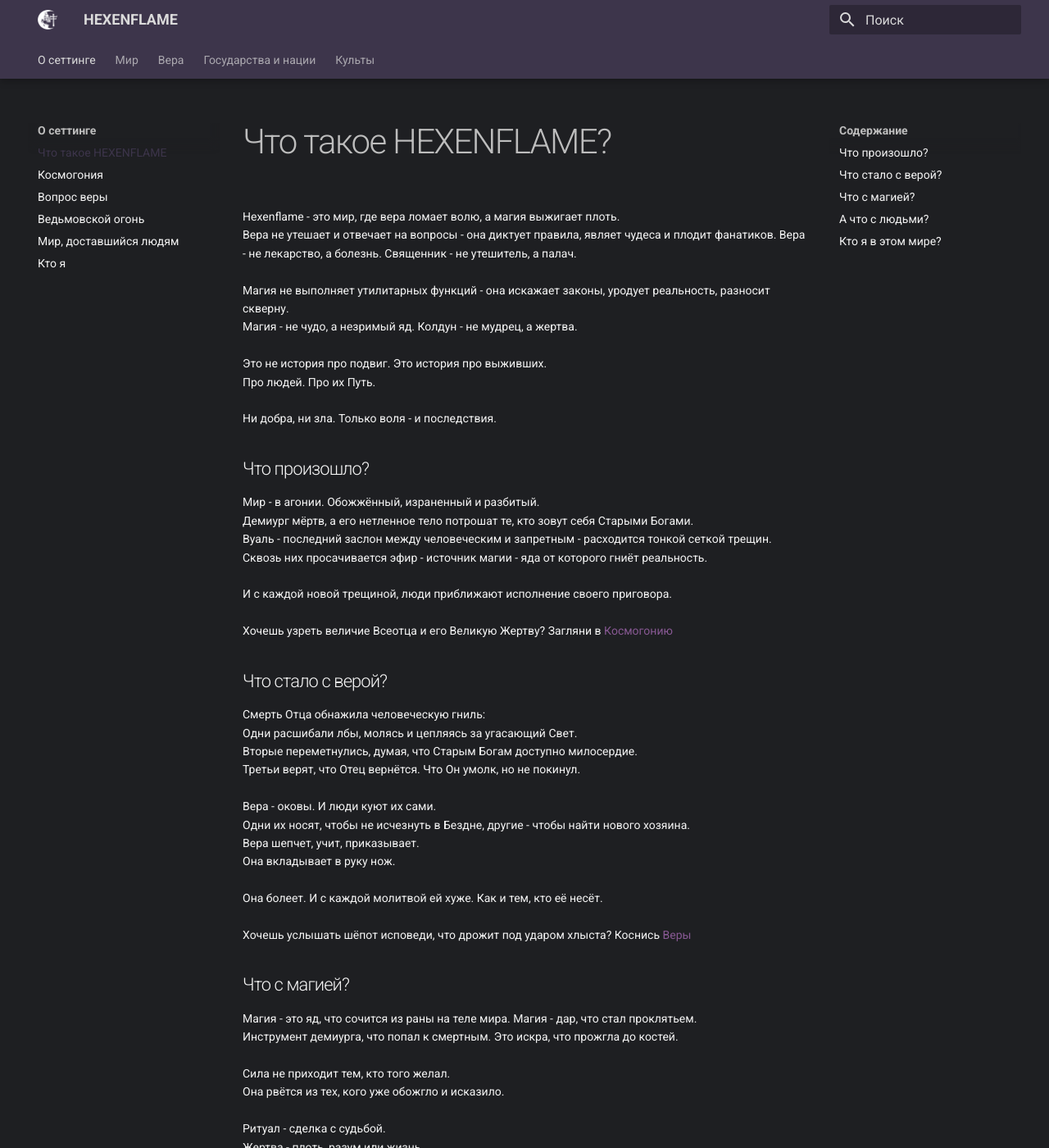
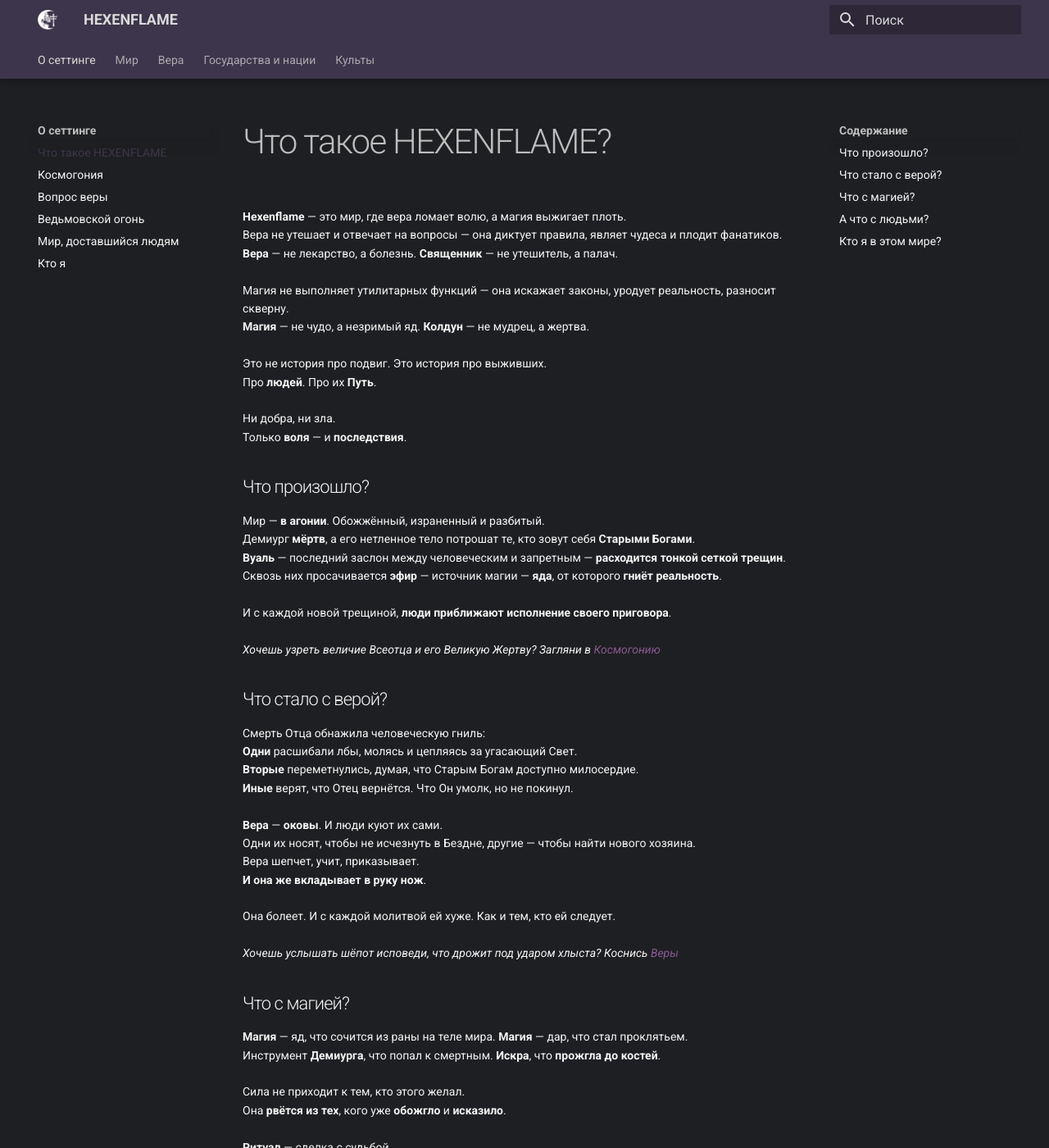
Before and after one commit to kiothesungod/hexenflame, an MkDocs documentation site: the page built from docs/start/index.md, in a window 1280 px wide and 1400 px high. Shown: the whole window at 82% size. Built offline with MkDocs 1.6.1 and Material for MkDocs 9.7.7, drawn with Linux system fonts in a browser that asks for light colours; some web fonts are replaced; some of the changed text lies outside the part shown.

Commit message:
Update index.md

```diff
--- a/docs/start/index.md
+++ b/docs/start/index.md
@@ -1,75 +1,77 @@
 # Что такое HEXENFLAME?
-Hexenflame - это мир, где вера ломает волю, а магия выжигает плоть.<br>
-Вера не утешает и отвечает на вопросы - она диктует правила, являет чудеса и плодит фанатиков. Вера - не лекарство, а болезнь. Священник - не утешитель, а палач.<br>
+**Hexenflame** — это мир, где вера ломает волю, а магия выжигает плоть.<br>
+Вера не утешает и отвечает на вопросы — она диктует правила, являет чудеса и плодит фанатиков. **Вера** — не лекарство, а болезнь. **Священник** — не утешитель, а палач.<br>
 <br>
-Магия не выполняет утилитарных функций - она искажает законы, уродует реальность, разносит скверну.<br> Магия - не чудо, а незримый яд. Колдун - не мудрец, а жертва.<br>
+Магия не выполняет утилитарных функций — она искажает законы, уродует реальность, разносит скверну.<br> **Магия** — не чудо, а незримый яд. **Колдун** — не мудрец, а жертва.<br>
 <br>
 Это не история про подвиг. Это история про выживших.<br>
-Про людей. Про их Путь.<br>
+Про **людей**. Про их **Путь**.<br>
 <br>
-Ни добра, ни зла. Только воля - и последствия.<br>
+Ни добра, ни зла.<br>
+Только **воля** — и **последствия**.<br>
 ## Что произошло?
-Мир - в агонии. Обожжённый, израненный и разбитый.<br>
-Демиург мёртв, а его нетленное тело потрошат те, кто зовут себя Старыми Богами.<br>
-Вуаль - последний заслон между человеческим и запретным - расходится тонкой сеткой трещин. Сквозь них просачивается эфир - источник магии - яда от которого гниёт реальность.<br>
+Мир — **в агонии**. Обожжённый, израненный и разбитый.<br>
+Демиург **мёртв**, а его нетленное тело потрошат те, кто зовут себя **Старыми Богами**.<br>
+**Вуаль** — последний заслон между человеческим и запретным — **расходится тонкой сеткой трещин**.<br>
+Сквозь них просачивается **эфир** — источник магии — **яда**, от которого **гниёт реальность**.<br>
 <br>
-И с каждой новой трещиной, люди приближают исполнение своего приговора.<br>
+И с каждой новой трещиной, **люди приближают исполнение своего приговора**.<br>
 <br>
-Хочешь узреть величие Всеотца и его Великую Жертву? Загляни в [Космогонию](./start/about_cosmogony.md)
+*Хочешь узреть величие Всеотца и его Великую Жертву? Загляни в [Космогонию](./start/about_cosmogony.md)*
 ## Что стало с верой?
 Смерть Отца обнажила человеческую гниль:<br>
-Одни расшибали лбы, молясь и цепляясь за угасающий Свет.<br>
-Вторые переметнулись, думая, что Старым Богам доступно милосердие. <br>
-Третьи верят, что Отец вернётся. Что Он умолк, но не покинул.<br>
+**Одни** расшибали лбы, молясь и цепляясь за угасающий Свет.<br>
+**Вторые** переметнулись, думая, что Старым Богам доступно милосердие. <br>
+**Иные** верят, что Отец вернётся. Что Он умолк, но не покинул.<br>
 <br>
-Вера - оковы. И люди куют их сами.<br>
-Одни их носят, чтобы не исчезнуть в Бездне, другие - чтобы найти нового хозяина.<br>
+**Вера** — **оковы**. И люди куют их сами.<br>
+Одни их носят, чтобы не исчезнуть в Бездне, другие — чтобы найти нового хозяина.<br>
 Вера шепчет, учит, приказывает.<br>
-Она вкладывает в руку нож.<br>
+**И она же вкладывает в руку нож**.<br>
 <br>
-Она болеет. И с каждой молитвой ей хуже. Как и тем, кто её несёт.<br>
+Она болеет. И с каждой молитвой ей хуже. Как и тем, кто ей следует.<br>
 <br>
-Хочешь услышать шёпот исповеди, что дрожит под ударом хлыста? Коснись [Веры](./start/about_faith.md)
+*Хочешь услышать шёпот исповеди, что дрожит под ударом хлыста? Коснись [Веры](./start/about_faith.md)*
 ## Что с магией?
-Магия - это яд, что сочится из раны на теле мира. Магия - дар, что стал проклятьем.<br>
-Инструмент демиурга, что попал к смертным. Это искра, что прожгла до костей.<br>
+**Магия** — яд, что сочится из раны на теле мира. **Магия** — дар, что стал проклятьем.<br>
+Инструмент **Демиурга**, что попал к смертным. **Искра**, что **прожгла до костей**.<br>
 <br>
-Сила не приходит тем, кто того желал.<br>
-Она рвётся из тех, кого уже обожгло и исказило.<br>
+Сила не приходит к тем, кто этого желал.<br>
+Она **рвётся из тех**, кого уже **обожгло** и **исказило**.<br>
 <br>
-Ритуал - сделка с судьбой.<br>
-Жертва - плоть, разум или жизнь.<br>
-Ошибка - всполох, что обуглит плоть.<br>
-Успех - чудо, за которое заплатят потомки.<br>
-Это пламя на теле тлеющего мира.<br>
-В которое жертвуют людские души.<br>
+**Ритуал** — сделка с судьбой.<br>
+**Жертва** — плоть, разум или жизнь.<br>
+**Ошибка** — всполох, что обуглит плоть.<br>
+**Успех** — чудо, за которое заплатят потомки.<br>
+Это **пламя** на теле тлеющего мира.<br>
+В которое жертвуют **людские души**.<br>
 <br>
-Хочешь ощутить его кожей, плотью и костями? Ощути на себе [Ведьмовской огонь](./start/about_magic.md)
+*Хочешь ощутить его кожей, плотью и костями? Ощути на себе [Ведьмовской огонь](./start/about_magic.md)*
 ## А что с людьми?
 Разбитые и собранные, разобщённые и единые.<br>
 Чувствующие, холодные, раненые и жестокие.<br>
 Лишённые. Выжженные.<br>
-Люди.<br>
+**Люди**.<br>
 <br>
-Смерть Отца разрушила привычный мир. Пламя чудес угасло, а империи утонули в его пепле. Люди цепляются за немногое, что успели спасти - и множат это, бережно храня. Они любят, ненавидят, смеются, плачут.<br>
+Смерть **Отца** разрушила **привычный мир**. Пламя чудес угасло, а империи утонули в его пепле. Люди цепляются за немногое, что успели спасти — и множат это, бережно храня. Они любят, ненавидят, смеются, плачут.<br>
 <br>
 Слагают легенды о временах, что не успели застать.<br>
 Поют колыбельные детям, чтобы не слышать шепот мёртвых.<br>
 Возводят из руин, когда уже некуда идти.<br>
 Горько воют, когда угасает свет.<br>
 <br>
-В их несломленной воле - отблеск божественного.<br>
-В тёмных желаниях - эхо потустороннего.<br>
+В их несломленной **воле** — отблеск **божественного**.<br>
+В тёмных **желаниях** — эхо **потустороннего**.<br>
 <br>
-Хочешь понять, чем они живут и за что умирают? Приди в [Мир, доставшийся людям](./start/about_story.md)
+*Хочешь понять, чем они живут и за что умирают? Приди в [Мир, доставшийся людям](./start/about_story.md)*
 ## Кто я в этом мире?
-Ты - рука, что до крови сжимает клинок.<br>
-Ты - прах, что развеет ветер.<br>
-Ты - тот, у кого есть Путь.<br>
-Путь, который стоит того, чтобы его пройти.<br>
+**Ты** — **рука**, что до крови сжимает клинок.<br>
+**Ты** — **прах**, что развеет ветер.<br>
+**Ты** — тот, у кого есть **Путь**.<br>
+**Путь**, который **стоит** того, чтобы его **пройти**.<br>
 <br>
-Ты не станешь героем. Мир забудет твоё имя.<br>
-Но пройденный Путь оставит в нём след.<br>
-Пройденный по той тропе, что выберешь ты.<br>
+Ты не станешь **героем**. **Мир забудет твоё имя**.<br>
+Но пройденный **Путь оставит в нём след**.<br>
+Пройденный по той тропе, что выберешь **ты**.<br>
 <br>
-Забыл себя? Начни с простого вопроса - [Кто я?](./start/who_am_i.md)
+*Забыл себя? Начни с простого вопроса — [Кто я?](./start/who_am_i.md)*
```
